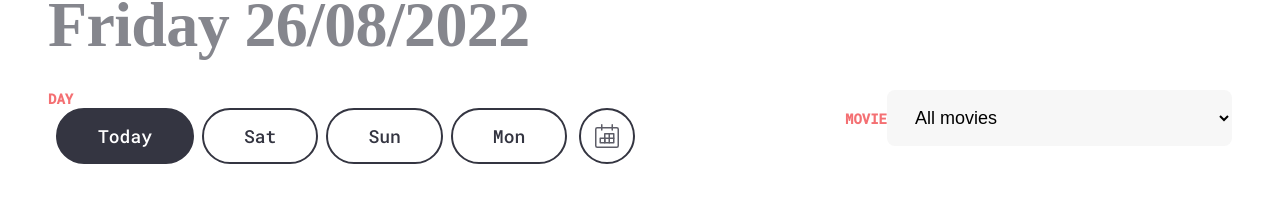
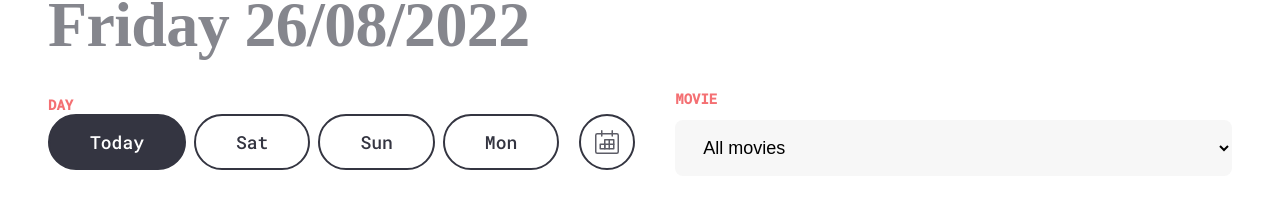
Before and after one commit to martaqh/monte-cinema-project, a Vue app: page / in a window 1280 px wide. Shown: the part 1631-1838 px from the top of the page. Built offline with nearby package versions, Linux system fonts and the light colour scheme; a web font is replaced by a local one.

Commit message:
Fix minor style issues in ScreeningsFilters

```diff
--- a/src/components/common/AppLabel.vue
+++ b/src/components/common/AppLabel.vue
@@ -13,5 +13,6 @@
     text-transform: uppercase;
     color: $color-text-label;
     margin-bottom: 12px;
+    width: fit-content;
 }
 </style>
--- a/src/components/common/AppSelect.vue
+++ b/src/components/common/AppSelect.vue
@@ -24,8 +24,8 @@ export default defineComponent({
   background: $color-field-background;
   border-radius: 8px;
   border: none;
-  width: fit-content;
   height: fit-content;
   font-size: 18px;
+  width: 100%;
 }
 </style>
--- a/src/components/views/ScreeningsFilters.vue
+++ b/src/components/views/ScreeningsFilters.vue
@@ -85,13 +85,20 @@ export default defineComponent({
 .filters__wrapper {
   display: flex;
   justify-content: space-between;
+  align-items: center;
   margin-bottom: 34px;
 
   @media only screen and (max-width: 1024px) {
     flex-direction: column;
   }
 }
+.filters-date {
+  width: 100%;
+}
 .filters-movie {
+  width: 100%;
+  display: flex;
+  flex-direction: column;
   margin-left: 40px;
 
   @media only screen and (max-width: 1024px) {
@@ -103,7 +110,7 @@ export default defineComponent({
   display: flex;
 }
 .day-button {
-  margin-left: 8px;
+  margin-right: 8px;
 
   &:hover {
     cursor: pointer;
```
